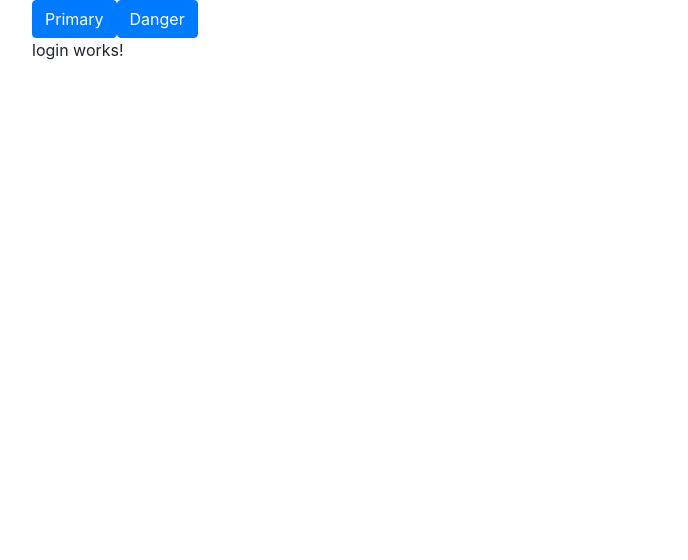
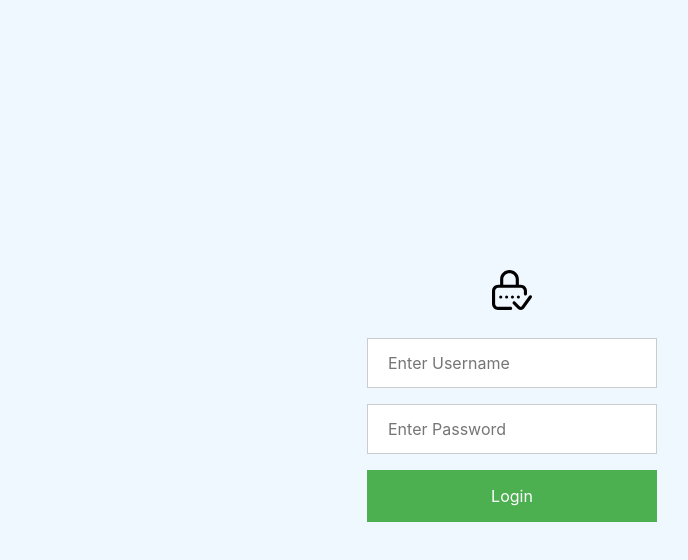
Before and after one commit to TrellixVulnTeam/KalastajanKirja_4QG5, an Angular app: page / in a window 1280 px wide. Shown: the top 560 px of the page, without its empty margins (128-816 px from the left). Built offline with nearby package versions, Linux system fonts and the light colour scheme.

Commit message:
added login input/password and logo

```diff
--- a/src/app/app.component.html
+++ b/src/app/app.component.html
@@ -1,3 +1,2 @@
-<button type="button" class="btn btn-primary">Primary</button>
-<button type="button" class="btn btn-primary">Danger</button>
+
 <app-login></app-login>
--- a/src/app/login/login.component.css
+++ b/src/app/login/login.component.css
@@ -0,0 +1,36 @@
+.container{
+  display: flex;
+  justify-content: center;
+  align-items: center;
+  height: 800px;
+}
+input[type=text], input[type=password] {
+  width: 100%;
+  padding: 12px 20px;
+  margin: 8px 0;
+  display: inline-block;
+  border: 1px solid #ccc;
+  box-sizing: border-box;
+}
+
+button {
+  background-color: #4CAF50;
+  color: white;
+  padding: 14px 20px;
+  margin: 8px 0;
+  border: none;
+  cursor: pointer;
+  width: 100%;
+}
+.login{
+  display: flex;
+  flex-direction: column;
+  justify-content: center;
+
+}
+.logo{
+  width: 40px;
+  height: 40px;
+  margin: 0 auto 20px;
+
+}
--- a/src/app/login/login.component.html
+++ b/src/app/login/login.component.html
@@ -1 +1,11 @@
-<p>login works!</p>
+<div class="container">
+  <form class="login">
+    <img class="logo" src="../../assets/img/login.svg" />
+
+    <input class="username" type="text" placeholder="Enter Username" required>
+
+    <input class="password" type="password" placeholder="Enter Password" required>
+
+    <button class="btn_login" type="submit">Login</button>
+  </form>
+</div>
--- a/src/styles.css
+++ b/src/styles.css
@@ -2,4 +2,5 @@
 body{
   width: 960px;
   margin: 0 auto;
+  background: aliceblue;
 }
```
Also changed, not shown: src/assets/img/login.svg (added).
